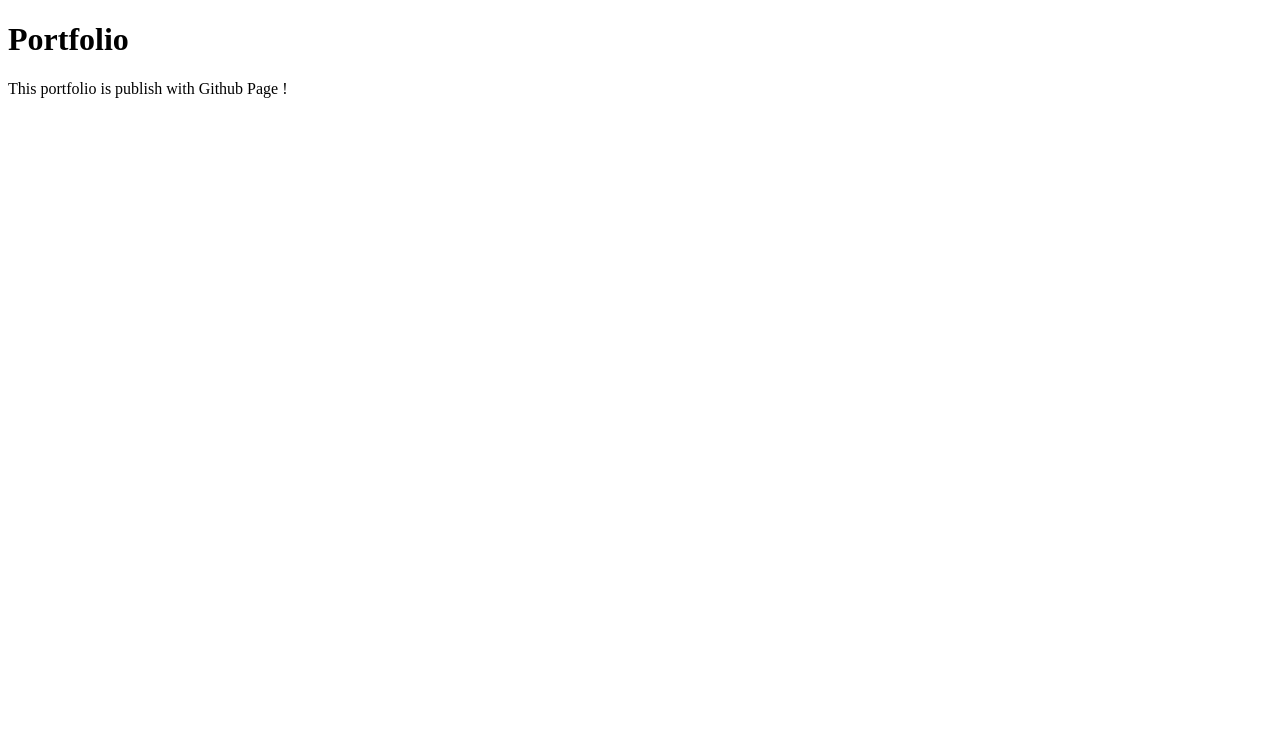
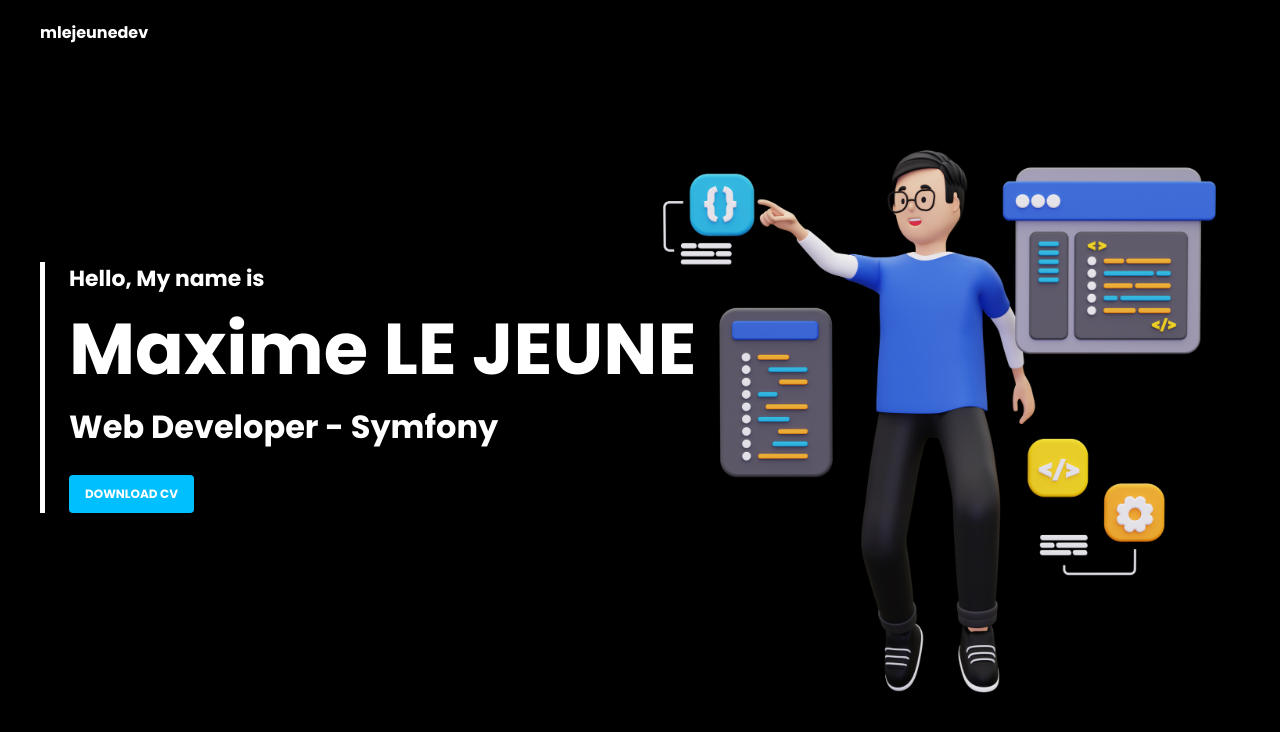
Before and after one commit to MaximeLeJeune/MaximeLeJeune.github.io, a plain HTML site: page index.html in a window 1280 px wide. Drawn offline with Linux system fonts and the light colour scheme.

Commit message:
:rocket: New website page

```diff
--- /dev/null
+++ b/assets/css/styles.css
@@ -0,0 +1,324 @@
+@import url("https://fonts.googleapis.com/css2?family=Poppins:wght@400;700&display=swap");
+/*----- VARIABLES CSS Y SASS -----*/
+/*Varibles sass*/
+/*Variables css*/
+/*Colores*/
+:root {
+  --first-color: #4E1116;
+  --black-color: #000;
+  --white-color: #FFF;
+}
+
+/*Fuente y tipografia*/
+:root {
+  --body-font: 'Poppins', sans-serif;
+  --h1-font-size: 2.5rem;
+  --h2-font-size: 1rem;
+  --normal-font-size: 0.93rem;
+  --small-font-size: 0.81rem;
+}
+
+@media screen and (min-width: 768px) {
+  :root {
+    --h1-font-size: 4.5rem;
+    --h2-font-size: 2rem;
+    --normal-font-size: 1rem;
+    --small-font-size: 1.37rem;
+  }
+}
+
+/*z index*/
+:root {
+  --z-back: -10;
+  --z-normal: 1;
+  --z-tooltip: 10;
+  --z-fixed: 100;
+  --z-modal: 1000;
+}
+
+/*----- BASE -----*/
+*, ::before, ::after {
+  -webkit-box-sizing: border-box;
+          box-sizing: border-box;
+}
+
+body {
+  margin: 3rem 0 0 0;
+  font-family: var(--body-font);
+  background-color: var(--black-color);
+  color: var(--white-color);
+  font-weight: 700;
+  overflow: hidden;
+}
+
+h1, h2 {
+  margin: 0;
+}
+
+ul {
+  margin: 0;
+  padding: 0;
+  list-style: none;
+}
+
+a {
+  text-decoration: none;
+}
+
+img {
+  max-width: 100%;
+  height: auto;
+}
+
+/*----- LAYOUT -----*/
+.bd-grid {
+  max-width: 1200px;
+  margin-left: 1rem;
+  margin-right: 1rem;
+}
+
+.l-header {
+  width: 100%;
+  position: fixed;
+  top: 0;
+  left: 0;
+  z-index: var(--z-fixed);
+  background-color: var(--black-color);
+}
+
+/*----- PAGES -----*/
+/*Nav*/
+.nav {
+  height: 3rem;
+  display: -webkit-box;
+  display: -ms-flexbox;
+  display: flex;
+  -webkit-box-pack: justify;
+      -ms-flex-pack: justify;
+          justify-content: space-between;
+  -webkit-box-align: center;
+      -ms-flex-align: center;
+          align-items: center;
+  font-weight: 700;
+}
+
+@media screen and (max-width: 768px) {
+  .nav__menu {
+    position: fixed;
+    top: -100%;
+    left: 0;
+    background-image: -webkit-gradient(linear, left top, left bottom, from(var(--black-color)), to(var(--first-color)));
+    background-image: linear-gradient(var(--black-color), var(--first-color));
+    width: 100%;
+    height: 45%;
+    padding: 1.5rem;
+    border-radius: 0 0 1rem 1rem;
+    -webkit-transition: .5s;
+    transition: .5s;
+  }
+}
+
+.nav__list {
+  text-align: center;
+}
+
+.nav__item {
+  margin-bottom: 2rem;
+}
+
+.nav__link {
+  color: var(--text-color);
+}
+
+.nav__link:hover {
+  position: relative;
+}
+
+.nav__link:hover::after {
+  position: absolute;
+  content: '';
+  width: 1.5rem;
+  height: 0.1875rem;
+  left: 0.125rem;
+  top: 2.125rem;
+  background-color: var(--first-color);
+}
+
+.nav__logo {
+  font-size: var(--normal-font-size);
+  color: var(--white-color);
+}
+
+.nav__toggle {
+  font-size: 1.5rem;
+  cursor: pointer;
+}
+
+/*Aparecer menu*/
+.show {
+  top: 3rem;
+}
+
+/*Home*/
+.l-main {
+  height: calc(100vh - 3rem);
+  background-color: var(--black-color);
+}
+
+.home {
+  display: -ms-grid;
+  display: grid;
+  -ms-grid-columns: 1fr;
+      grid-template-columns: 1fr;
+  -ms-grid-rows: max-content max-content;
+      grid-template-rows: -webkit-max-content -webkit-max-content;
+      grid-template-rows: max-content max-content;
+  -ms-flex-line-pack: distribute;
+      align-content: space-around;
+  row-gap: 2.3rem;
+  height: 100%;
+  font-weight: 700;
+}
+
+.home__information {
+  padding-left: 1.5rem;
+  border-left: 5px solid var(--white-color);
+  z-index: var(--z-tooltip);
+}
+
+.home__pressent {
+  font-size: var(--small-font-size);
+}
+
+.home__title {
+  font-size: var(--h1-font-size);
+}
+
+.home__skill {
+  font-size: var(--h2-font-size);
+}
+
+.home__button {
+  display: inline-block;
+  margin-top: 1.5rem;
+  font-size: .75rem;
+  color: var(--white-color);
+  padding: .625rem 1rem;
+  border-radius: .25rem;
+  background-color: #00BFFF;
+}
+
+.home__img {
+  position: absolute;
+  right: 0;
+  bottom: 0;
+  width: 291px;
+  z-index: var(--z-normal);
+}
+
+.home__social {
+  display: -webkit-box;
+  display: -ms-flexbox;
+  display: flex;
+  -webkit-box-orient: vertical;
+  -webkit-box-direction: normal;
+      -ms-flex-direction: column;
+          flex-direction: column;
+  padding-bottom: 1rem;
+}
+
+.home__social-icon {
+  margin-bottom: 2rem;
+  font-size: 1.33rem;
+  cursor: pointer;
+}
+
+.home__social-icon:hover {
+  color: var(--first-color);
+}
+
+/*----- MEDIA QUERIES -----*/
+@media screen and (min-width: 768px) {
+  body {
+    margin: 0;
+  }
+  .l-main {
+    height: 100vh;
+  }
+  .nav {
+    height: 4rem;
+  }
+  .nav__list {
+    display: -webkit-box;
+    display: -ms-flexbox;
+    display: flex;
+    padding-top: 0;
+  }
+  .nav__item {
+    margin-left: 3rem;
+    margin-bottom: 0;
+  }
+  .nav__toggle, .nav__close {
+    display: none;
+  }
+  .nav__link {
+    text-transform: initial;
+  }
+  .home {
+    -ms-grid-rows: max-content 20px;
+        grid-template-rows: -webkit-max-content 20px;
+        grid-template-rows: max-content 20px;
+    -ms-flex-line-pack: center;
+        align-content: center;
+  }
+  .home__information {
+    margin-top: 2rem;
+  }
+  .home__social {
+    -webkit-box-orient: horizontal;
+    -webkit-box-direction: normal;
+        -ms-flex-direction: row;
+            flex-direction: row;
+    padding-top: 8rem;
+    padding-bottom: 0;
+  }
+  .home__social-icon {
+    margin-right: 2rem;
+    margin-bottom: 0;
+  }
+  .home__img {
+    width: 553px;
+    right: 5%;
+  }
+}
+
+@media screen and (min-width: 1200px) {
+  .bd-grid {
+    margin-left: auto;
+    margin-right: auto;
+  }
+}
+
+/*ANIMATE*/
+.overlay {
+  position: absolute;
+  top: 0;
+  left: 0;
+  width: 100%;
+  height: 100%;
+  z-index: var(--z-modal);
+}
+
+.first {
+  background-color: var(--first-color);
+}
+
+.second {
+  background-color: var(--first-color);
+  left: 33.3%;
+}
+
+.third {
+  background-color: var(--first-color);
+  left: 66.6%;
+}
--- a/index.html
+++ b/index.html
@@ -1,11 +1,42 @@
 <!DOCTYPE html>
-<html>
-  <head>
-    <title>mlejeune - portfolio</title>
-  </head>
+<html lang="en">
+    <head>
+        <meta charset="UTF-8">
+        <meta name="viewport" content="width=device-width, initial-scale=1.0">
+        <link rel="icon" type="image/x-icon" href="assets/img/mlejeune.png">
+        <link rel="stylesheet" href="assets/css/styles.css">
+        <title>mlejeune - Developer Web</title>
+    </head>
+    <body>
+        <header class="l-header">
+            <nav class="nav bd-grid">
+                <div>
+                    <a href="https://github.com/mlejeunedev" class="nav__logo">mlejeunedev</a>
+                </div>
 
-<body>
-  <h1>Portfolio</h1>
-  <p>This portfolio is publish with Github Page !</p>
-</body>
+                <div class="nav__toggle" id="nav-toggle">
+                    <ion-icon name="menu"></ion-icon>
+                </div>
+            </nav>
+        </header>
+
+        <main class="l-main bd-grid">
+            <div class="home">
+                <div class="home__information">
+                    <span class="home__pressent anime-text">Hello, My name is</span>
+                    <h1 class="home__title anime-text">Maxime LE JEUNE</h1>
+                    <span class="home__skill anime-text">Web Developer - Symfony</span>
+
+                    <div>
+                        <a href="/assets/img/mlejeune-dev-cv.pdf" class="home__button anime-text" download>DOWNLOAD CV
+                        </a>
+                    </div>
+                </div>
+
+                <div class="home__img">
+                    <img src="assets/img/me-and-my-app.png" alt="Moi et le web qui m'entour">
+                </div>
+            </div>
+        </main>
+    </body>
 </html>
```
Also changed, not shown: assets/img/img.jpg (added), assets/img/me-and-my-app.png (added), assets/img/mlejeune.png (added), 4 other files.
